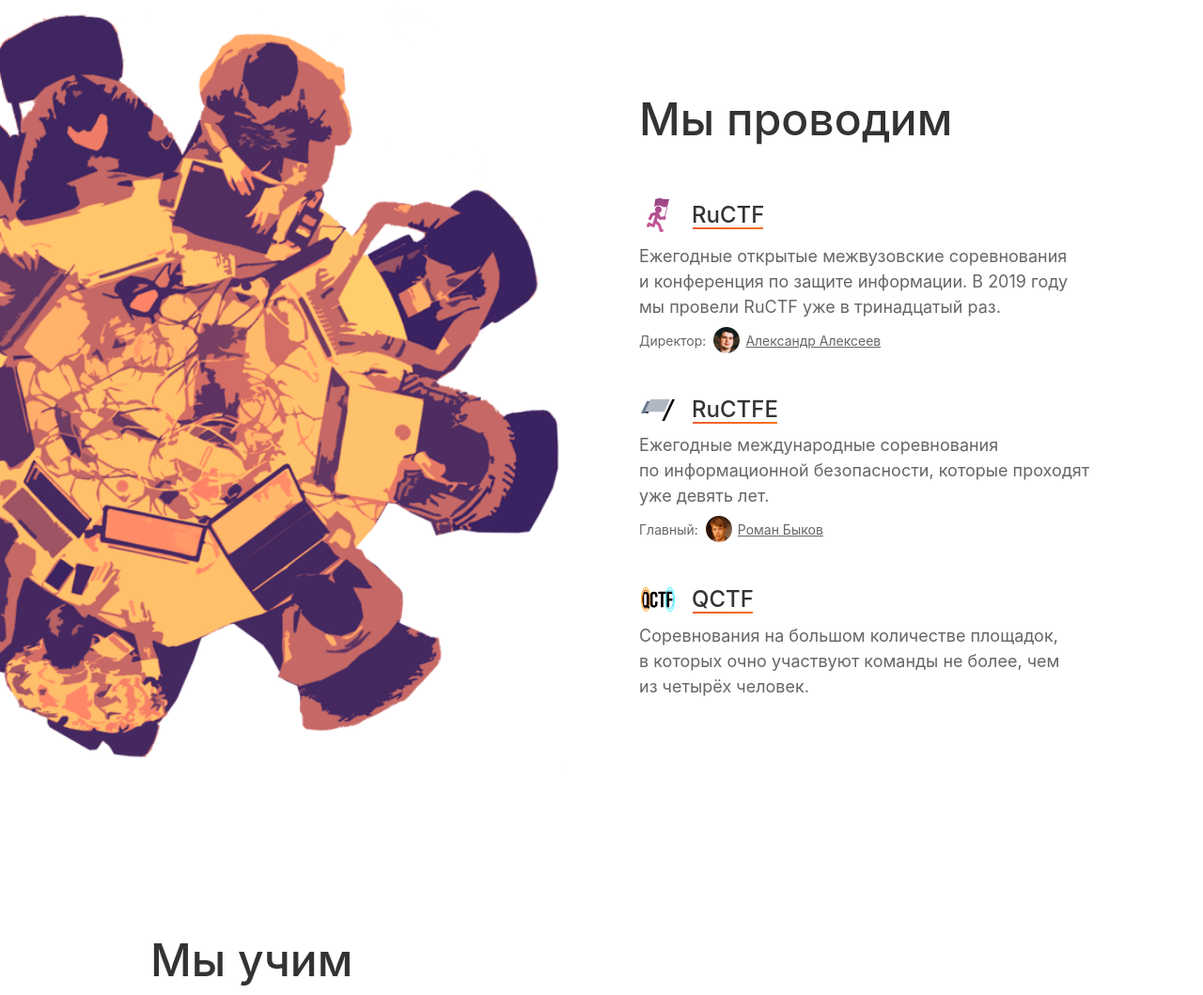
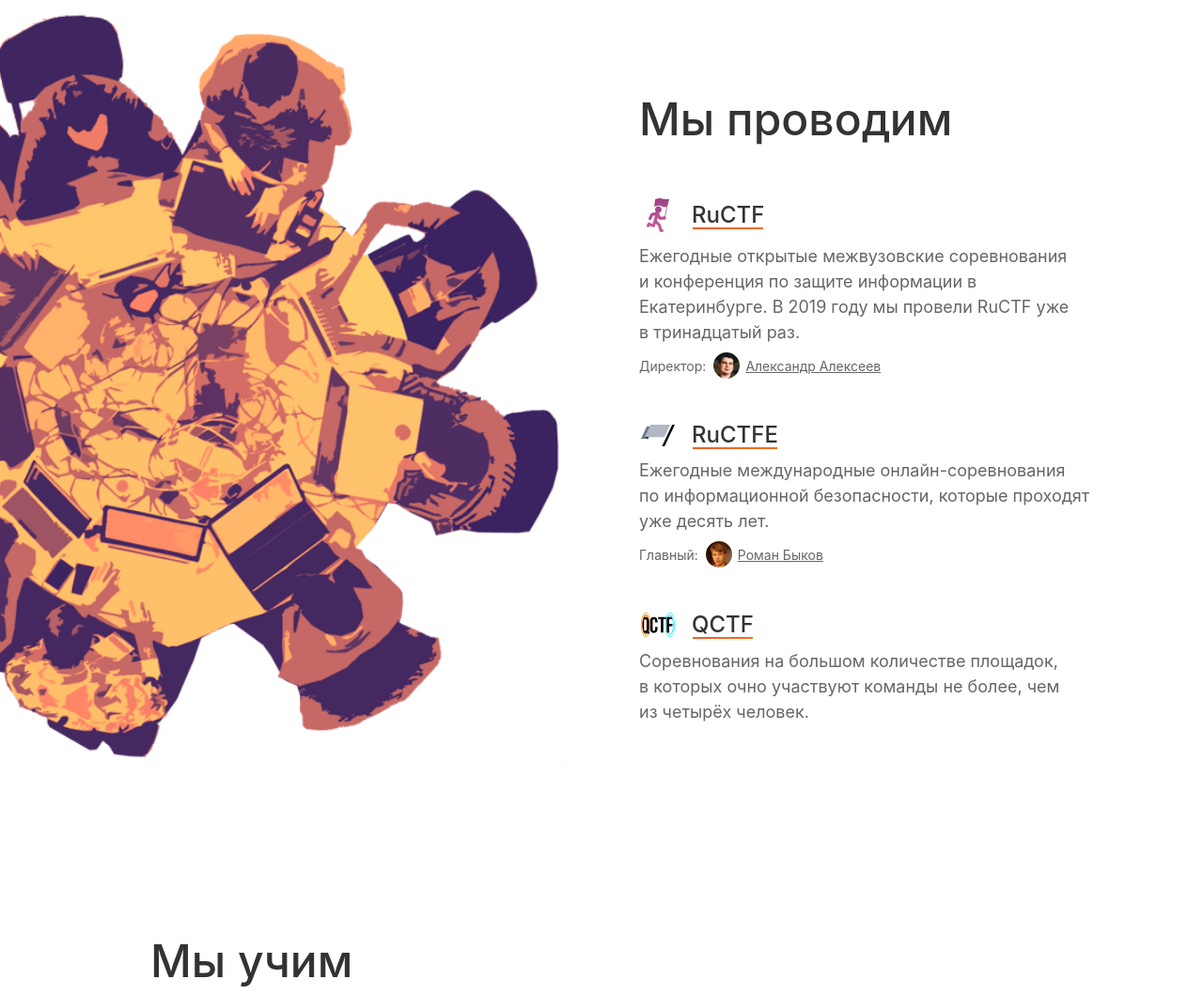
Before and after one commit to HackerDom/HackerDom.ru, a plain HTML site: page index.html in a window 1280 px wide. Shown: the part 977-2036 px from the top of the page at 94% size. Drawn offline with Linux system fonts and the light colour scheme; a web font is replaced by a local one.

Commit message:
Апнул год RuCTFE

```diff
--- a/index.html
+++ b/index.html
@@ -29,13 +29,13 @@
     <section class="event">
       <img src="img/ructf.svg" alt="" class="event__icon">
       <a class="event__name" href="https://ructf.org">RuCTF</a>
-      <p class="event__desc">Ежегодные открытые межвузовские соревнования и&nbsp;конференция по&nbsp;защите информации. В&nbsp;2019 году мы&nbsp;провели RuCTF уже в&nbsp;тринадцатый&nbsp;раз.</p>
+      <p class="event__desc">Ежегодные открытые межвузовские соревнования и&nbsp;конференция по&nbsp;защите информации в Екатеринбурге. В&nbsp;2019 году мы&nbsp;провели RuCTF уже в&nbsp;тринадцатый&nbsp;раз.</p>
       <p class="event__contact">Директор:<img src="img/alexeev.png" alt="" srcset="img/alexeev.png 1x, img/alexeev@2x.png 2x"><a href="https://t.me/aaalexeev">Александр Алексеев</a></p>
     </section>
     <section class="event">
       <img src="img/ructfe.svg" alt="" class="event__icon">
       <a class="event__name" href="https://ructfe.org">RuCTFE</a>
-      <p class="event__desc">Ежегодные международные соревнования по&nbsp;информационной безопасности, которые проходят уже девять&nbsp;лет.</p>
+      <p class="event__desc">Ежегодные международные онлайн-соревнования по&nbsp;информационной безопасности, которые проходят уже десять&nbsp;лет.</p>
       <p class="event__contact">Главный:<img src="img/bykov.png" alt="" srcset="img/bykov.png 1x, img/bykov@2x.png 2x"><a href="https://t.me/RomanBykov">Роман Быков</a></p>
     </section>
     <section class="event">
```
